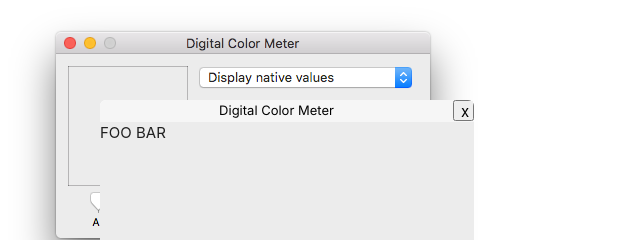
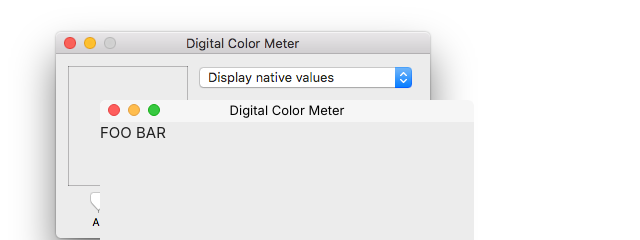
Before and after one commit to victornpb/VtWindow, a plain HTML site: page index.html in a window 1280 px wide. Shown: the top 240 px of the page, without its empty margins (0-640 px from the left). Drawn offline with nearby package versions, Linux system fonts and the light colour scheme.

Commit message:
osx theme

```diff
--- a/index.html
+++ b/index.html
@@ -44,10 +44,10 @@
                 <div name="header" class="">
                     <span name="title">${content.title}</span>
                     <span name="controls">
+                        <button name="close" class="" title="Close"></button>
+                        <button name="minimize" class="" title="Minimize"></button>
+                        <button name="maximize" class="" title="Maximize"></button>
                         <button name="popout" class="" title="Deattatch"></button>
-                        <button name="maximize" class="" title="Maximize">+</button>
-                        <button name="minimize" class="" title="Minimize">-</button>
-                        <button name="close" class="" title="Close">x</button>
                     </span>
                 </div>
                 <div name="body">
@@ -76,8 +76,8 @@
         w2.width = 374;
         w2.height = 206;
         // w2.closable = false;
-        w2.minimizable = false;
-        w2.maximizable = false;
+        // w2.minimizable = false;
+        // w2.maximizable = false;
         w2.deatachable = false;
 
 
--- a/vtwindow-theme.1.css
+++ b/vtwindow-theme.1.css
@@ -83,10 +83,56 @@
     -webkit-font-smoothing: subpixel-antialiased;
     /* opacity: 0.95; */
   }
+  .vt-window-osx [name='controls'] {
+    position: absolute;
+    left: 4px;
+    display: flex; /*remove space between buttons*/
+  }
   .vt-window-osx [name='controls'] button {
-    width: 21px;
-    height: 21px;
+    position: relative;
+    -webkit-appearance: none;
+    border: none;
+    background: none;
+    width: 20px;
+    height: 20px;
+    margin: 0px;
+    padding: 0px;
   }
+  .vt-window-osx [name='controls'] button:after {
+    content: '';
+    position: absolute;
+    top: 4px;
+    left: 4px;
+    display: block;
+    width: 12px;
+    height: 12px;
+    border-radius: 10px;
+
+    border: 1px solid rgb(229,66,67);
+    background: rgb(255,94,92);
+  }
+
+  .vt-window-osx [name='controls'] button[name="close"]:after {
+    border: 1px solid rgb(229,66,67);
+    background: rgb(255,94,92);
+  }
+
+  .vt-window-osx [name='controls'] button[name="maximize"]:after {
+    border: 1px solid rgb(20,174,21);
+    background: rgb(55,201,64);
+  }
+
+  .vt-window-osx [name='controls'] button[name="minimize"]:after {
+    border: 1px solid rgb(226,159,64);
+    background: rgb(255,189,77);
+  }
+
+  .vt-window-osx [name='controls'] button:disabled:after {
+    border: 1px solid rgb(180,180,180);
+    background: rgb(204,204,204);
+  }
+
+
   .vt-window-osx [name='grab'] {
     /* cursor: nwse-resize;
     position: absolute;
```
